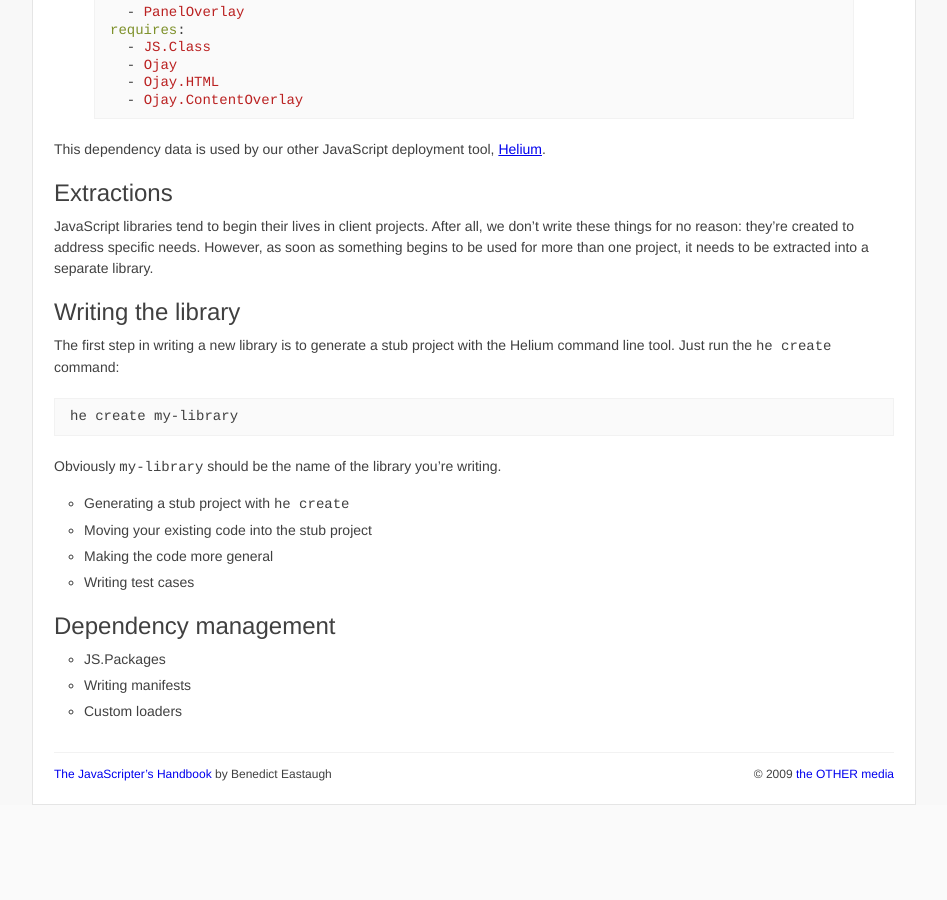
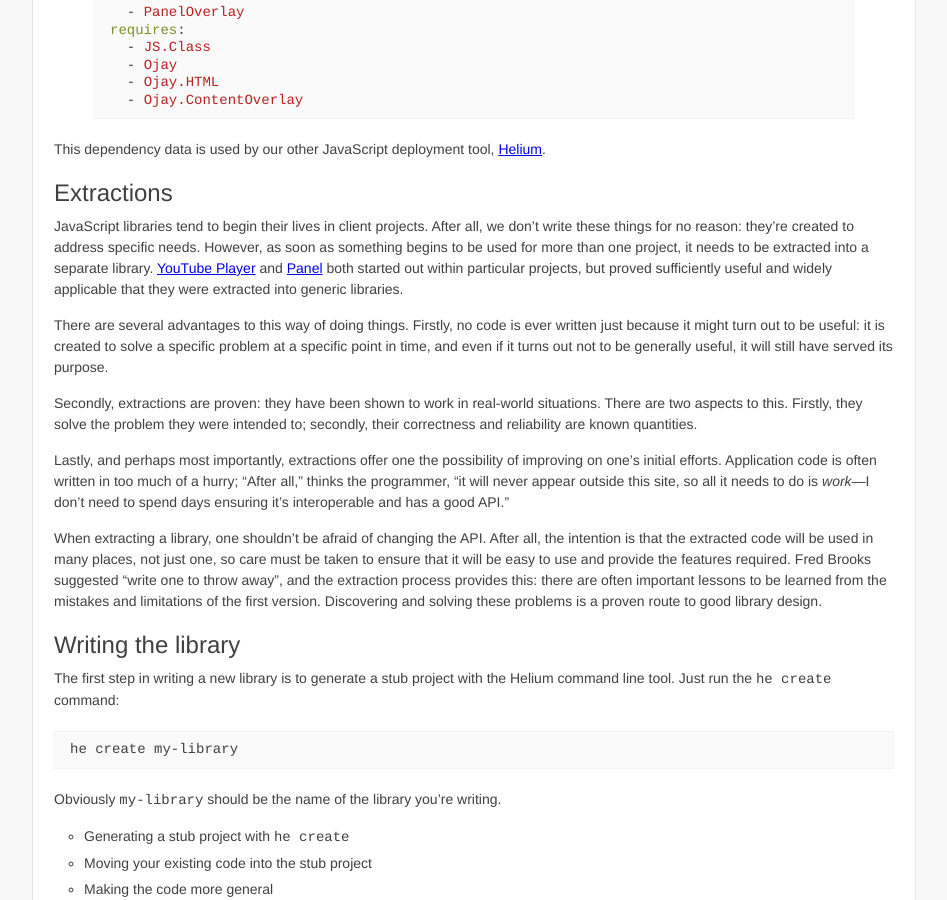
Before and after one commit to othermedia/js-handbook, a Jekyll site: the page built from development.md, in a window 1280 px wide and 900 px high, scrolled down 790 px. Shown: the whole window, without its empty margins (166-1113 px from the left). Built offline with Jekyll 4.4.1, drawn with Linux system fonts in a browser that asks for light colours; Markdown is read by kramdown in place of the engine named in the settings; before the commit the page ends 1625 px from its top, so only the background shows below that.

Commit message:
Extractions section of the new libraries chapter.

```diff
--- a/development.md
+++ b/development.md
@@ -82,6 +82,36 @@ JavaScript libraries tend to begin their lives in client projects. After all,
 we don't write these things for no reason: they're created to address specific
 needs. However, as soon as something begins to be used for more than one
 project, it needs to be extracted into a separate library.
+[YouTube Player][ytp] and [Panel][panel] both started out within particular
+projects, but proved sufficiently useful and widely applicable that they were
+extracted into generic libraries.
+
+There are several advantages to this way of doing things. Firstly, no code is
+ever written just because it might turn out to be useful: it is created to
+solve a specific problem at a specific point in time, and even if it turns out
+not to be generally useful, it will still have served its purpose.
+
+Secondly, extractions are proven: they have been shown to work in real-world
+situations. There are two aspects to this. Firstly, they solve the problem they
+were intended to; secondly, their correctness and reliability are known
+quantities.
+
+Lastly, and perhaps most importantly, extractions offer one the possibility of
+improving on one's initial efforts. Application code is often written in too
+much of a hurry; "After all," thinks the programmer, "it will never appear
+outside this site, so all it needs to do is _work_---I don't need to spend days
+ensuring it's interoperable and has a good API."
+
+When extracting a library, one shouldn't be afraid of changing the API. After
+all, the intention is that the extracted code will be used in many places, not
+just one, so care must be taken to ensure that it will be easy to use and
+provide the features required. Fred Brooks suggested "write one to throw away",
+and the extraction process provides this: there are often important lessons to
+be learned from the mistakes and limitations of the first version. Discovering
+and solving these problems is a proven route to good library design.
+
+
+  [ytp]:   http://github.com/othermedia/youtube-player
 
 
 Writing the library
```
